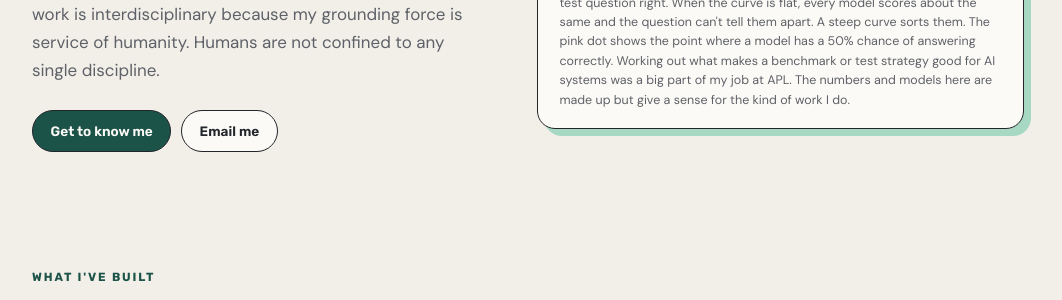
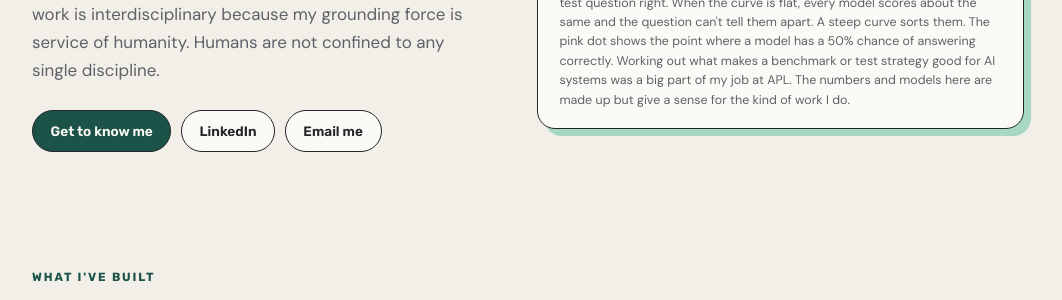
Before and after one commit to mck-makes-stuff/mck-makes-stuff.github.io, a Jekyll site: the page built from index.html, in a window 1280 px wide and 1400 px high, scrolled down 508 px. Shown: the part 137-437 px from the top of the window, without its empty margins (112-1174 px from the left). Built offline with Jekyll 4.4.1, drawn with Linux system fonts in a browser that asks for light colours; some of the changed text lies outside the part shown.

Commit message:
Add LinkedIn to the hero, the Elsewhere blurb, and the footer
The profile URL lives in _config.yml alongside the email and GitHub
handle, so all three references read from one place.

```diff
--- a/_config.yml
+++ b/_config.yml
@@ -8,6 +8,7 @@ baseurl: ""
 
 github_username: mck-makes-stuff
 email: gailmckinney00@gmail.com
+linkedin: https://www.linkedin.com/in/gail-mckinney/
 
 nav:
   - title: About
--- a/_layouts/default.html
+++ b/_layouts/default.html
@@ -42,6 +42,7 @@
     <ul class="footer-links">
       <li><a href="mailto:{{ site.email }}">Email</a></li>
       <li><a href="https://github.com/{{ site.github_username }}">GitHub</a></li>
+      <li><a href="{{ site.linkedin }}">LinkedIn</a></li>
     </ul>
   </div>
 </footer>
--- a/index.html
+++ b/index.html
@@ -29,6 +29,7 @@ title: About
 
       <div class="hero-links">
         <a class="btn btn-solid" href="#get-to-know-me">Get to know me</a>
+        <a class="btn btn-ghost" href="{{ site.linkedin }}">LinkedIn</a>
         <a class="btn btn-ghost" href="mailto:{{ site.email }}">Email me</a>
       </div>
     </div>
@@ -158,7 +159,8 @@ title: About
     <p class="lede">
       My personal code is on <a href="https://github.com/{{ site.github_username }}">GitHub</a>.
       Much of my work is within the internal systems of organizations I've worked for.
-      For more information, <a href="mailto:{{ site.email }}">email me</a>.
+      For more information, <a href="mailto:{{ site.email }}">email me</a> or connect with
+      me on <a href="{{ site.linkedin }}">LinkedIn</a>.
     </p>
   </section>
 
```
